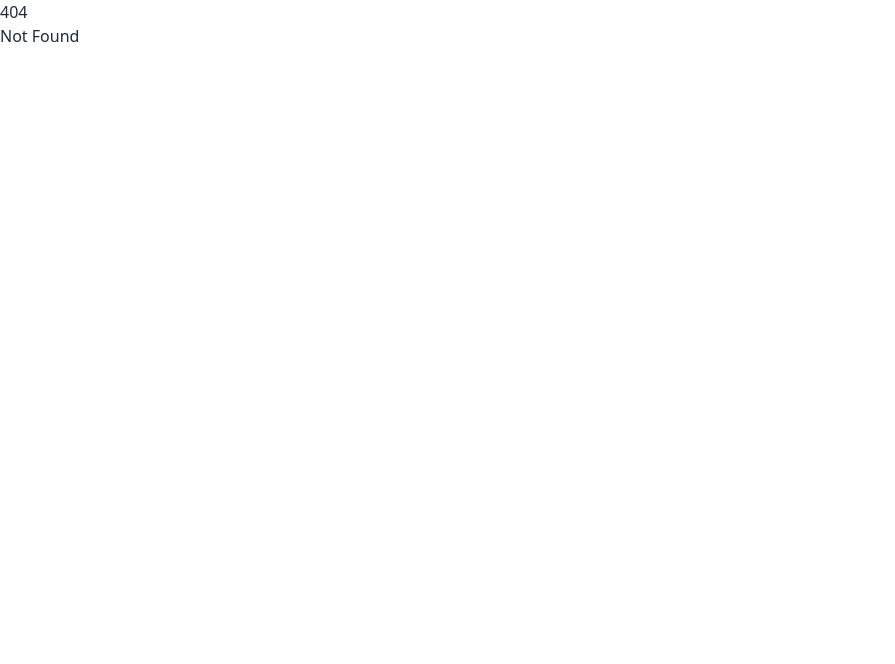
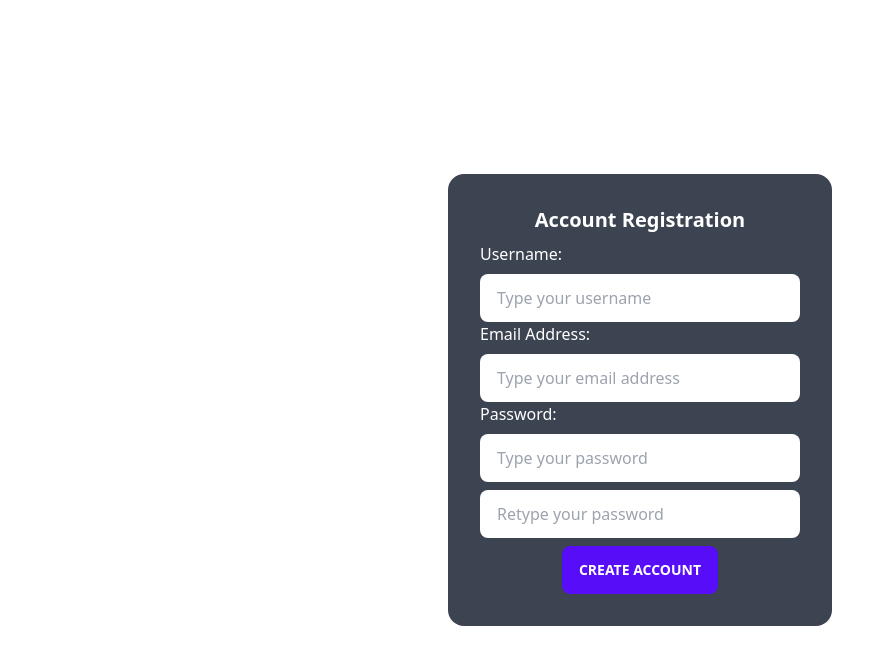
Before and after one commit to Prodocal/Website, a SvelteKit app: page /registration in a window 1280 px wide. Before the commit this address had no page. Shown: the top 664 px of the page, without its empty margins (0-895 px from the left). Built offline with nearby package versions, Linux system fonts and the light colour scheme.

Commit message:
We ballin frfr 100 on my mama

```diff
--- /dev/null
+++ b/src/routes/registration/+page.svelte
@@ -0,0 +1,49 @@
+<main>
+  <div id="main_card">
+    <div class="card w-96 bg-neutral text-primary-content">
+      <div class="card-body items-center">
+        <h2 class="card-title">Account Registration</h2>
+
+        <div class="form-control w-full max-w-xs">
+          <div class="card-actions justify-start">
+            <p>Username:</p>
+            <input type="text" placeholder="Type your username" class="input w-full max-w-xs" />
+          </div>
+
+          <div class="card-actions justify-start">
+            <p>Email Address:</p>
+            <input type="text" placeholder="Type your email address" class="input w-full max-w-xs" />
+          </div>
+
+          <div class="card-actions justify-start">
+            <p>Password:</p>
+            <input type="text" placeholder="Type your password" class="input w-full max-w-xs" />
+            <input type="text" placeholder="Retype your password" class="input w-full max-w-xs" />
+          </div>
+        </div>
+
+        <div class="card-actions">
+          <button class="btn btn-primary">Create Account</button>
+        </div>
+
+      </div>
+    </div>
+  </div>
+</main>
+
+
+<style>
+
+  main {
+    width: 100vw;
+    height: 100vh;
+    display: flex;
+    justify-content: center;
+    align-items: center;
+  }
+
+  #main_card {
+    left: 200px;
+  }
+
+</style>
```
